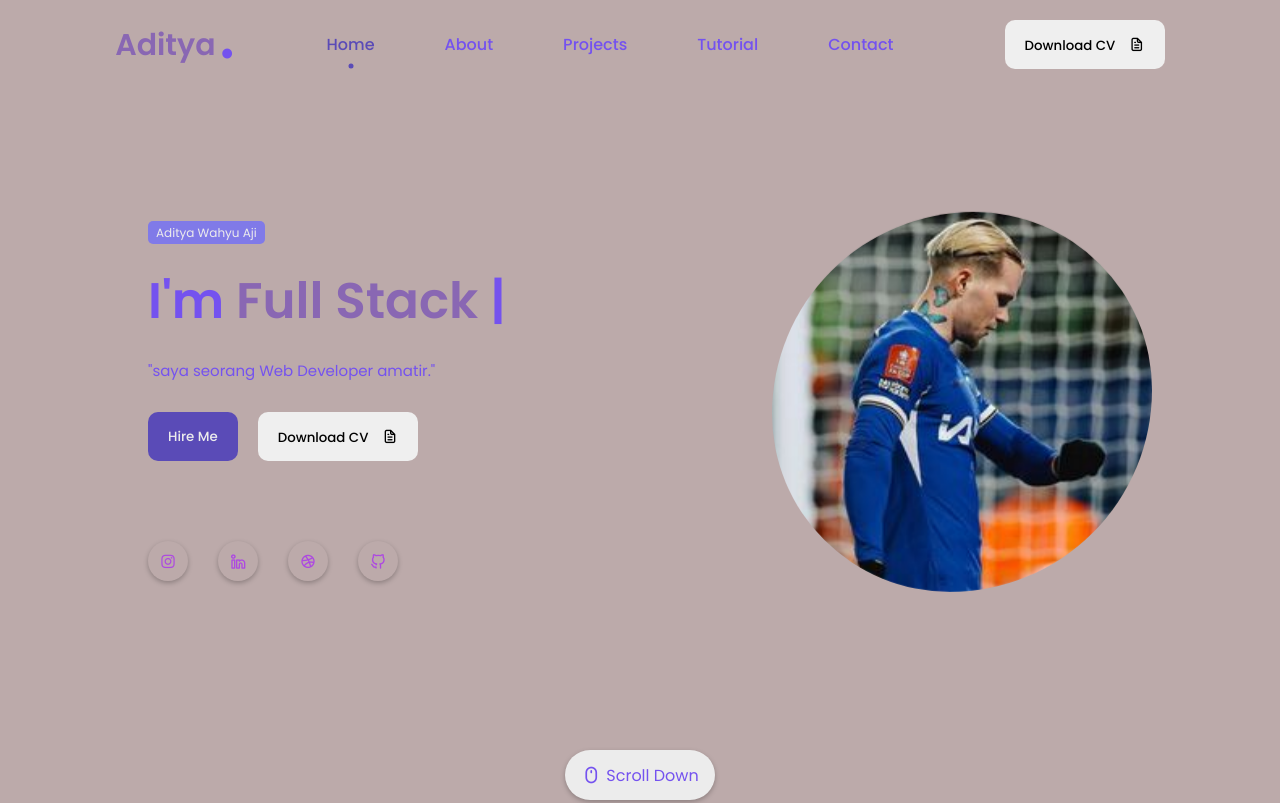
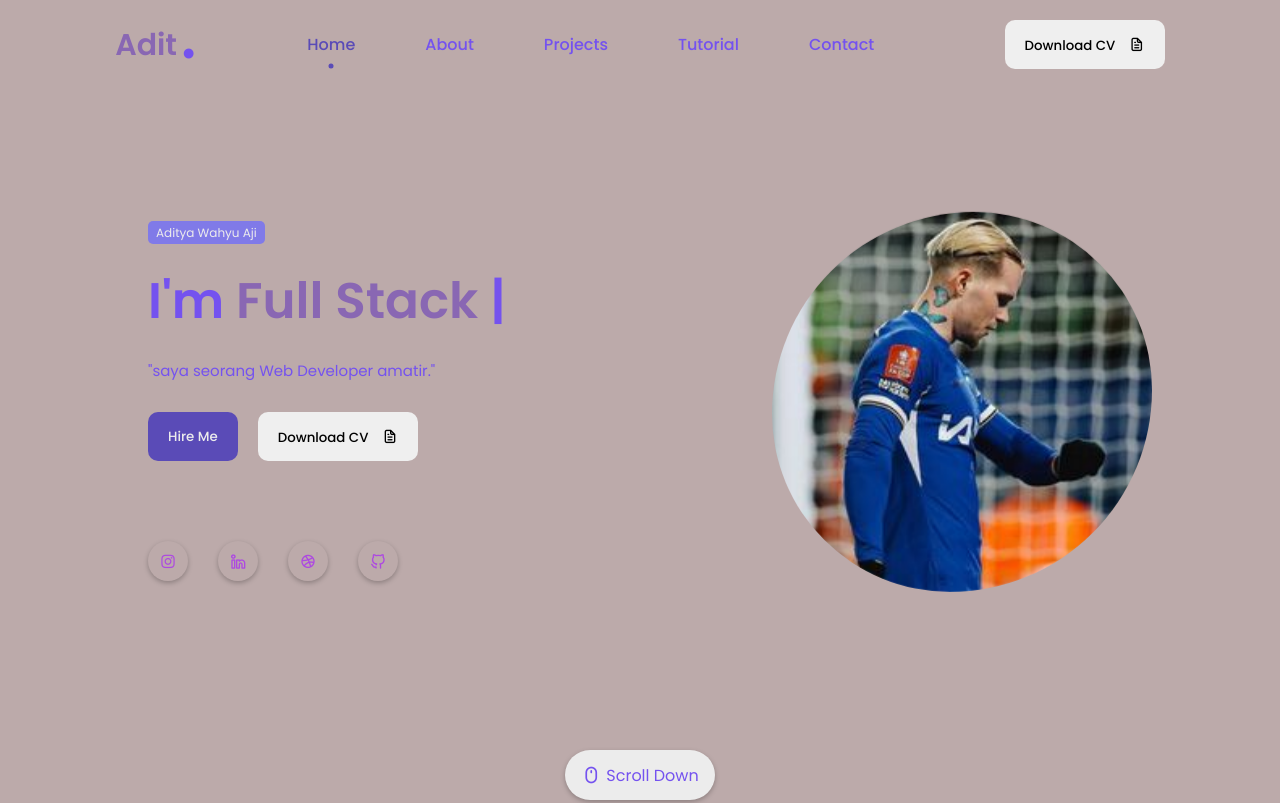
Before and after one commit to Xorennn/portofolio, a plain HTML site: page index.html in a window 1280 px wide. Shown: the top 803 px of the page. Drawn offline with nearby package versions, Linux system fonts and the light colour scheme.

Commit message:
test update

```diff
--- a/index.html
+++ b/index.html
@@ -27,7 +27,7 @@
       <!-- --------------- HEADER --------------- -->
       <nav id="header">
         <div class="nav-logo">
-          <p class="nav-name">Aditya</p>
+          <p class="nav-name">Adit</p>
           <span>.</span>
         </div>
         <div class="nav-menu" id="myNavMenu">
```
